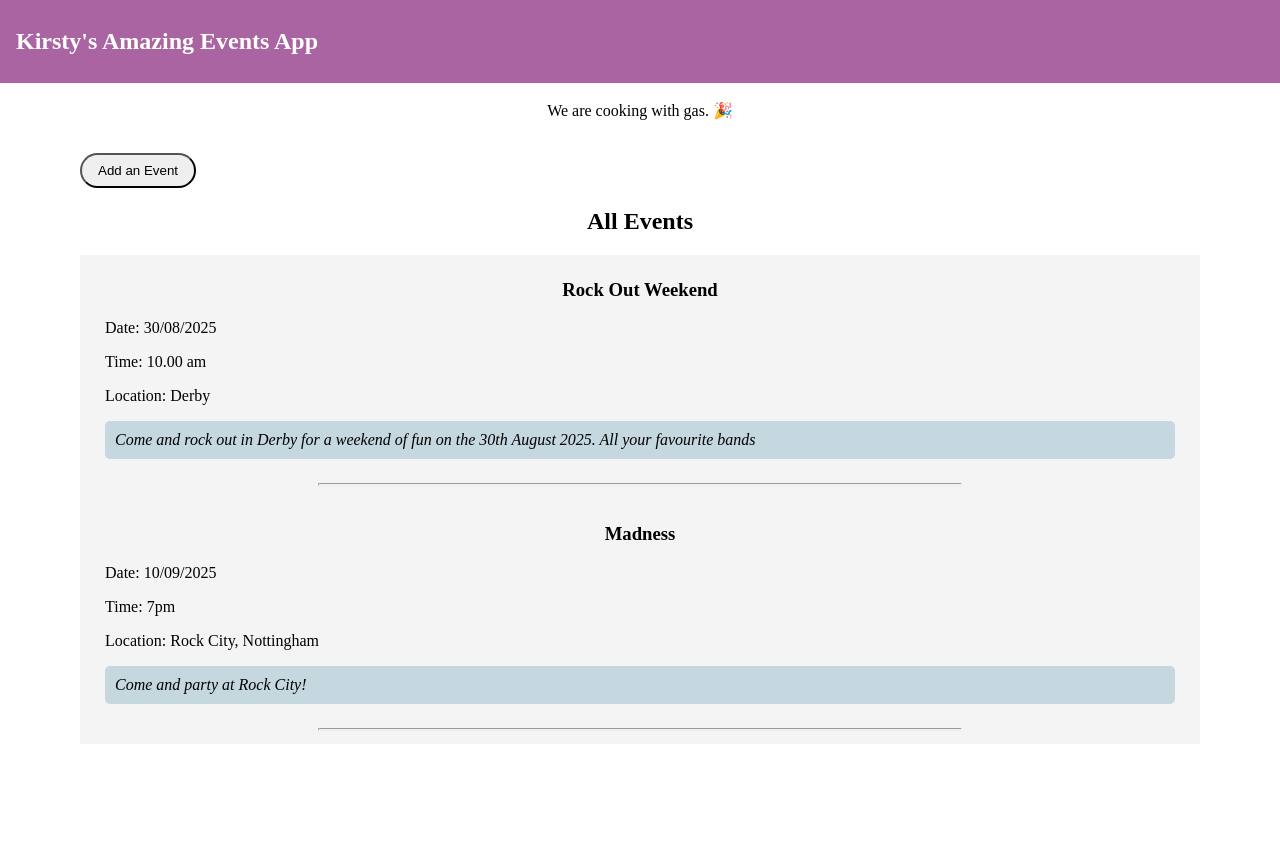
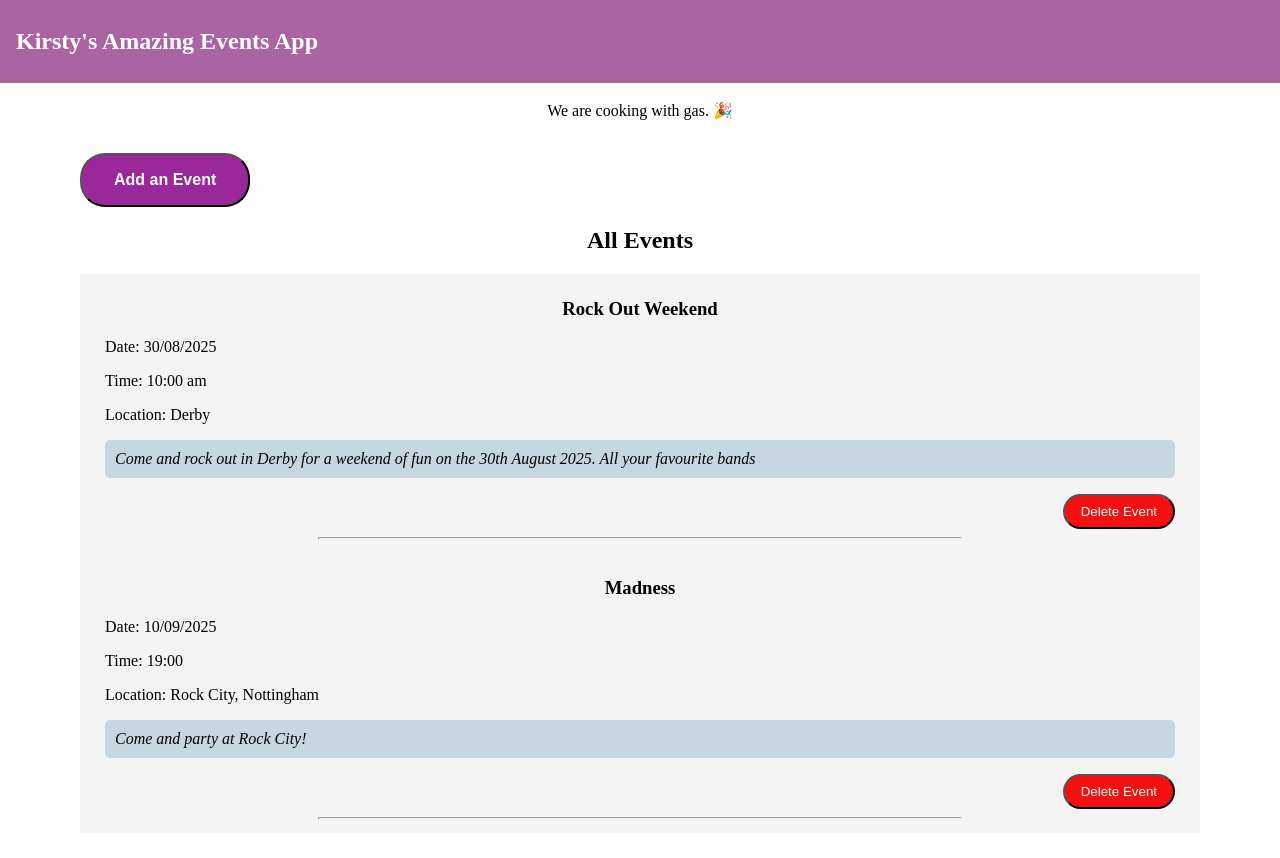
Before and after one commit to swamphobbit22/MAB, an Angular app: page / in a window 1280 px wide. Shown: the top 858 px of the page. Before the commit the page ends 824 px from the top, so only its background shows below. Built offline with nearby package versions, Linux system fonts and the light colour scheme.

Commit message:
change buttons

```diff
--- a/src/app/event-list/event-list.component.css
+++ b/src/app/event-list/event-list.component.css
@@ -29,3 +29,24 @@ hr{
   width: 60%;
   border-radius: 50px;
 }
+
+.btn{
+ padding: 8px 16px ;
+ border-radius: 25px;
+}
+
+.btn-delete{
+ background-color: rgb(247, 15, 15);
+ color: white;
+}
+
+.btn-delete:hover{
+  background-color:  rgb(156, 13, 13);
+  color: white;
+  cursor: pointer;
+}
+
+.delete-div{
+  display: flex;
+  justify-content: right;
+}
--- a/src/app/event-list/event-list.component.html
+++ b/src/app/event-list/event-list.component.html
@@ -1,6 +1,9 @@
 
 <h2>All Events</h2>
 <div>
+  <div *ngIf = "events.length === 0">
+    There are no events to display
+  </div>
   <div *ngFor = "let event of events" class="list">
     <h3 class="">{{event.title}}</h3>
     <div class="info">
@@ -8,6 +11,10 @@
       <p>Time: {{event.time}}</p>
       <p>Location: {{event.location}}</p>
       <p class="desc">{{event.description}}</p>
+      <div class="delete-div">
+        <button class="btn btn-delete">Delete Event</button>
+      </div>
+
     </div>
     <hr />
   </div>
--- a/src/app/event-list/event-list.component.ts
+++ b/src/app/event-list/event-list.component.ts
@@ -1,10 +1,10 @@
 import { Component, OnInit } from '@angular/core';
-import { NgFor } from '@angular/common';
+import { NgFor, NgIf } from '@angular/common';
 import { EventService } from '../event.service';
 
 @Component({
   selector: 'app-event-list',
-  imports: [NgFor],
+  imports: [NgFor, NgIf],
   templateUrl: './event-list.component.html',
   styleUrl: './event-list.component.css'
 })
@@ -23,4 +23,5 @@ export class EventListComponent implements OnInit{
     });
   }
 
+
 }
--- a/src/app/event.service.ts
+++ b/src/app/event.service.ts
@@ -22,7 +22,7 @@ export class EventService {
       id: 1,
       title: 'Rock Out Weekend',
       date: '30/08/2025',
-      time: '10.00 am',
+      time: '10:00 am',
       location: 'Derby',
       description: 'Come and rock out in Derby for a weekend of fun on the 30th August 2025. All your favourite bands'
     },
@@ -30,7 +30,7 @@ export class EventService {
       id: 2,
       title: 'Madness',
       date: '10/09/2025',
-      time: '7pm',
+      time: '19:00',
       location: 'Rock City, Nottingham',
       description: 'Come and party at Rock City!'
     }
--- a/src/app/form-modal/form-modal.component.html
+++ b/src/app/form-modal/form-modal.component.html
@@ -9,7 +9,7 @@
       <input type="date" #date placeholder="Date of Event">
 
       <label for="time">Time:</label>
-      <input type="text" #time placeholder="Time of Event">
+      <input type="time" #time placeholder="Time of Event">
 
       <label for="">Location/Venue:</label>
       <input type="text" #location placeholder="Enter the name of the venue and address">
--- a/src/app/home/home.component.css
+++ b/src/app/home/home.component.css
@@ -8,13 +8,17 @@
   }
 
   .btn{
-    padding: 8px 16px;
+    padding: 16px 32px;
     border-radius: 25px;
+    background-color: rgb(155, 40, 155);
+    color: white;
+    font-size: medium;
+    font-weight: bold;
   }
 
   .btn:hover{
-    background-color: rgb(105, 4, 105);
-    color: white;
+    background-color: rgb(221, 174, 221);
+    color: black;
     cursor: pointer;
   }
 
```
